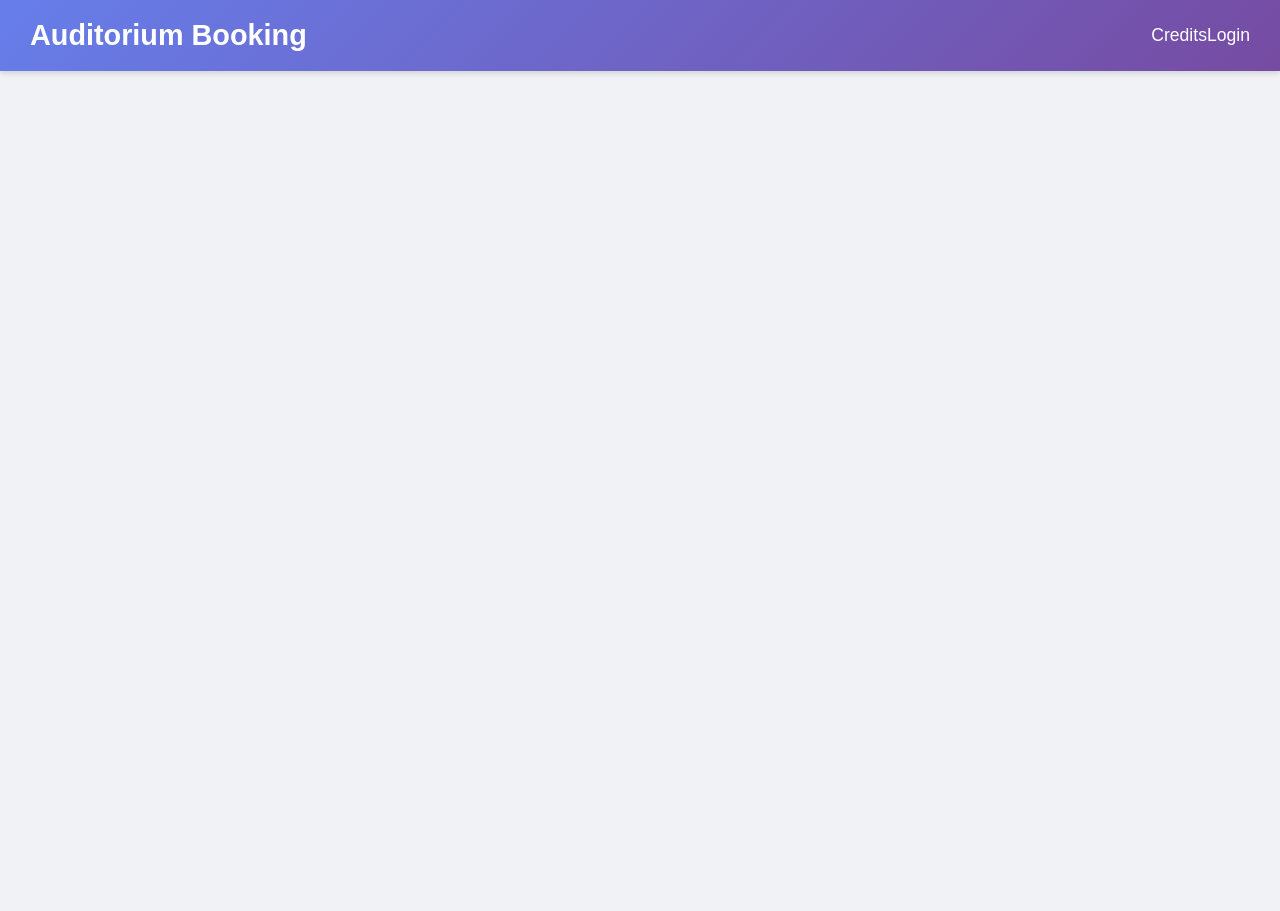
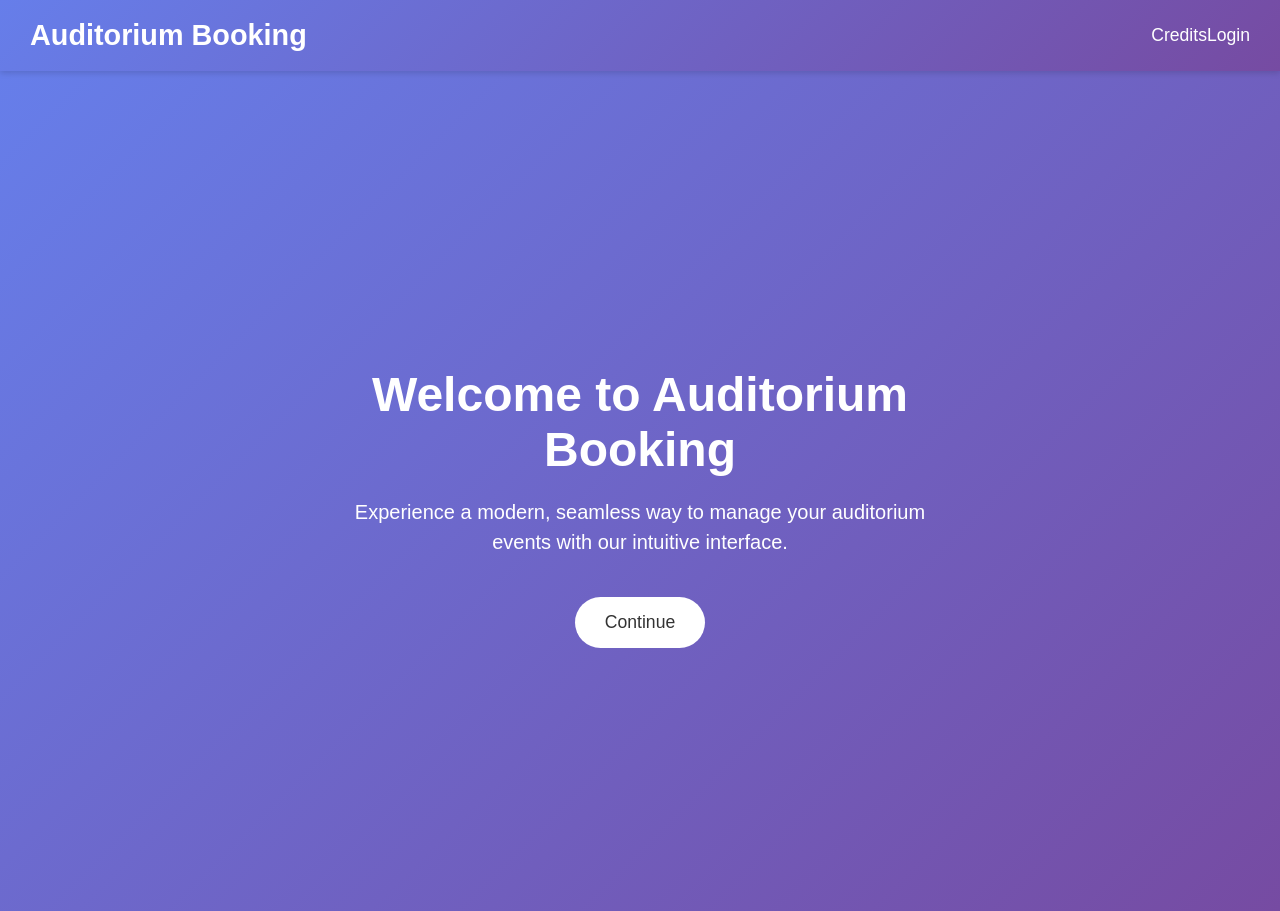
Before and after one commit to Plug0007/auditoriumfrontend, a React (Create React App) app: page / in a window 1280 px wide. Before the commit the page ends 800 px from the top, so only its background shows below. Built offline with nearby package versions, Linux system fonts and the light colour scheme.

Commit message:
Update App.js

```diff
--- a/src/App.js
+++ b/src/App.js
@@ -47,7 +47,7 @@ function App() {
 
       <Routes>
         {/* Root route now simply shows Intro, no automatic redirect */}
-        <Route path="/intro" element={<Intro />} />
+        <Route path="/" element={<Intro />} />
 
         {/* Other public routes (optional) */}
         <Route path="/home" element={<Home />} />
```
